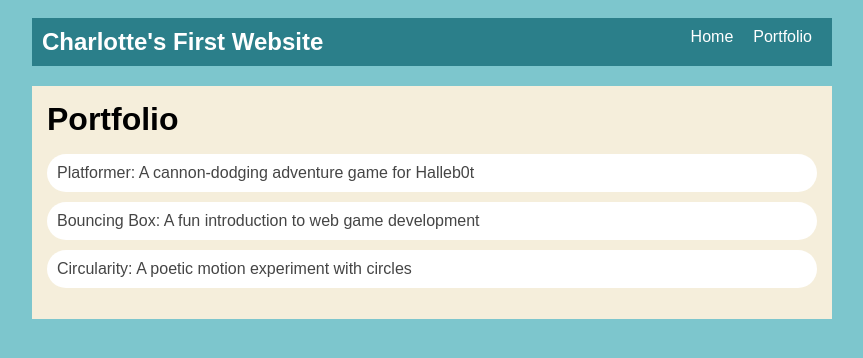
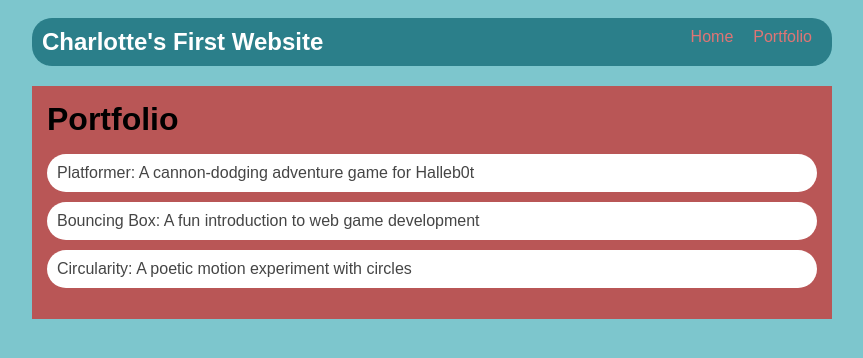
Before and after one commit to Charlotte0327/Charlotte0327.github.io, a plain HTML site: page portfolio.html in a window 1280 px wide. Shown: the whole page, without its empty margins (208-1071 px from the left). Drawn offline with Linux system fonts and the light colour scheme.

```diff
--- a/portfolio.html
+++ b/portfolio.html
@@ -3,6 +3,7 @@
   <head>
     <title>Charlotte's First Website</title>
     <link rel="stylesheet" href="style.css" />
+    <link rel="stylesheet" type="image/x-icon" href="C:\Users\10234923\Downloads\favicon (3).ico">
   </head>
 
   <body>
--- a/style.css
+++ b/style.css
@@ -12,6 +12,7 @@
 
 /* navigation menu */
 nav {
+    border-radius: 20px;
     background: rgb(43, 127, 138);
     margin: 0 auto;
     display: flex;
@@ -41,12 +42,12 @@
 
 a {
     text-decoration: none;
-    color: #fff;
+    color: #e07575;
 }
 
 /* main container area beneath menu */
 main {
-    background: rgb(245, 238, 219);
+    background: rgb(185, 86, 86);
     display: flex;
     margin-top: 20px;
 }
```
Also changed, not shown: index.html (+1 -0 lines).
